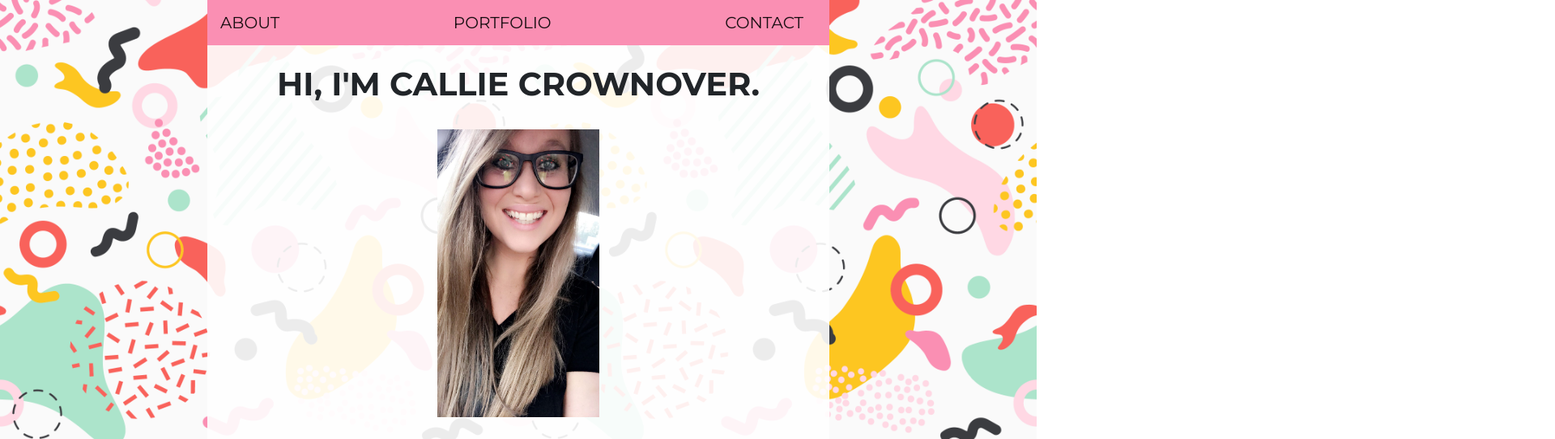
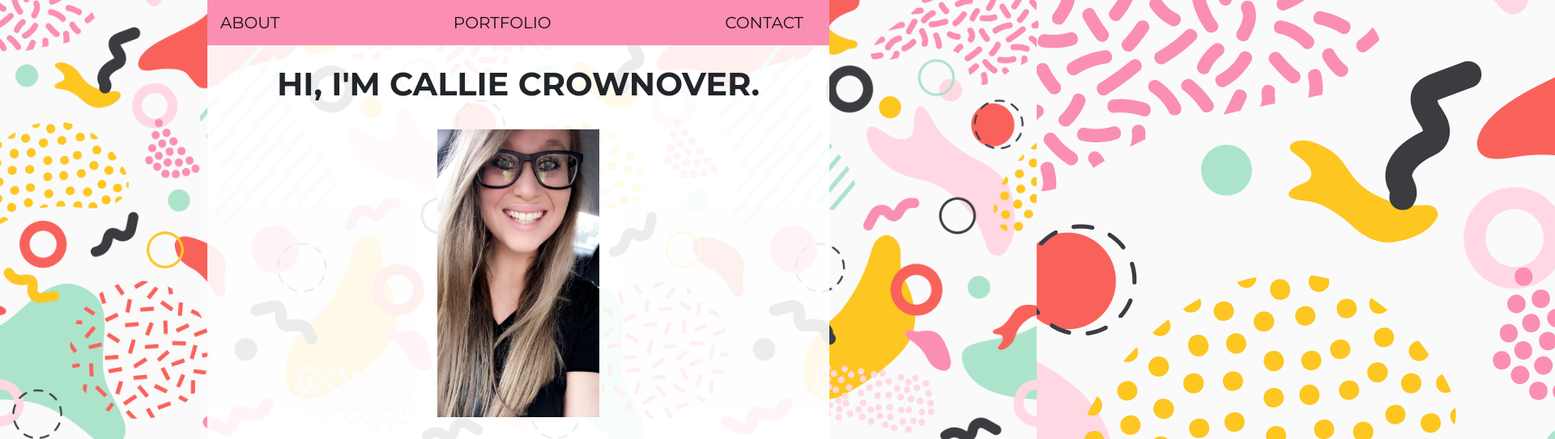
Before and after one commit to CallieCrownover/cc-responsive-portfolio, a plain HTML site: page index.html in a window 1280 px wide. Shown: the top 543 px of the page at 81% size, 1920 px wide, since content can reach past the window. Drawn offline with nearby package versions, Linux system fonts and the light colour scheme; files whose address does not match are found by name.

Commit message:
I updated the background of the main webpage

```diff
--- a/index.html
+++ b/index.html
@@ -18,6 +18,7 @@
 
 
 <body>
+<img src="./images/Background2-01.png">
 <div class = "background-image">
 
   <section>
```
